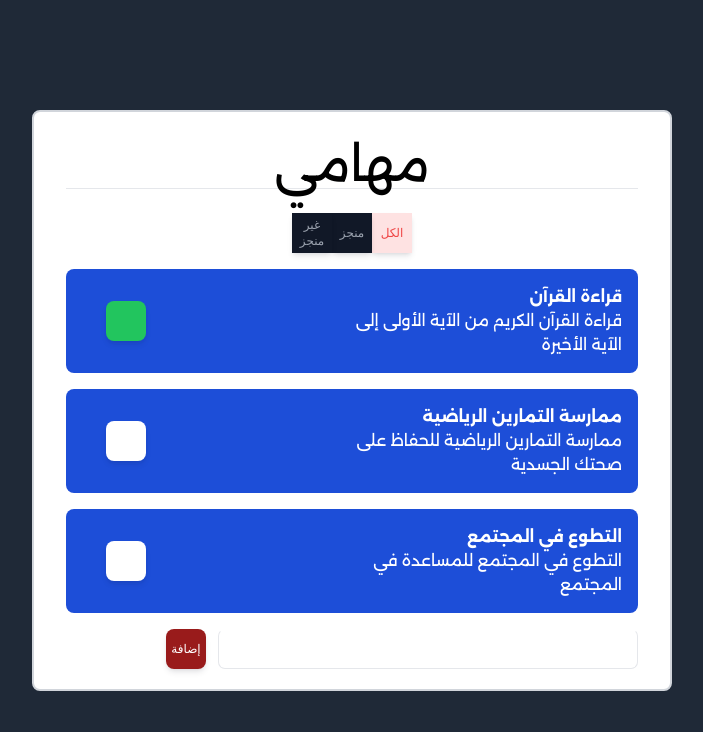
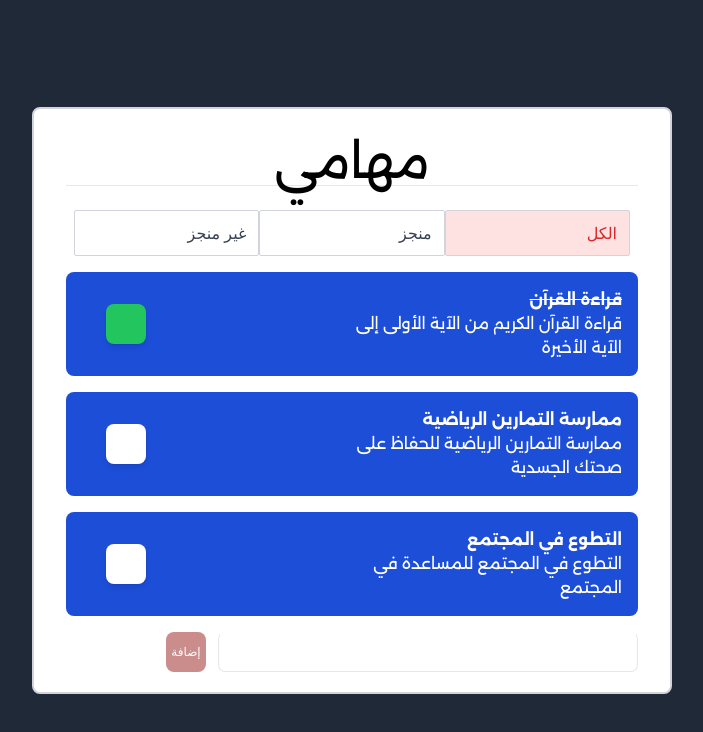
Before and after one commit to Mahmoud-AboHussiba/todo-list, a React (Create React App) app: page / in a window 1280 px wide. Shown: the top 732 px of the page, without its empty margins (288-991 px from the left). Built offline with nearby package versions, Linux system fonts and the light colour scheme; some icons are missing.

Commit message:
use local storage

```diff
--- a/src/App.css
+++ b/src/App.css
@@ -29,3 +29,10 @@
   font-weight: 300;
 }
 /* Custom Fonts */
+
+.filter-item {
+  border: color(rgb(50, 50, 121)) !important;
+}
+.filter-item::selection {
+  background-color: #701515 !important;
+}
--- a/src/App.js
+++ b/src/App.js
@@ -34,7 +34,7 @@ function App() {
     <TodosContext.Provider value={{todos, setTodos}}>
     <div
       dir="rtl"
-      className="font-alexandria font-normal bg-gray-800 min-h-screen flex justify-center items-center"
+      className="font-alexandria font-normal bg-gray-800 min-h-screen flex justify-center items-center "
     >
       <TodoList />
     </div>
--- a/src/componenets/EditModal.js
+++ b/src/componenets/EditModal.js
@@ -32,6 +32,7 @@ export default function EditModal({ todo }) {
       return t;
     });
     setTodos(newTodos);
+    localStorage.setItem("todos", JSON.stringify(newTodos));
     setOpen(false);
   }
 
--- a/src/componenets/Todo.js
+++ b/src/componenets/Todo.js
@@ -1,5 +1,5 @@
 import React from "react";
-import { EditPencil, Check } from "iconoir-react";
+import { Check } from "iconoir-react";
 import { IconButton } from "@material-tailwind/react";
 import { useContext } from "react";
 import { TodosContext } from "../contexts/todosContext";
@@ -17,6 +17,7 @@ export default function Todo({ todo }) {
       return t;
     });
     setTodos(newTodos);
+    localStorage.setItem("todos", JSON.stringify(newTodos));
   }
 
   const checkClass = todo.isCompleted
@@ -26,11 +27,17 @@ export default function Todo({ todo }) {
   return (
     <>
       {/* Start Task */}
-      <div className=" bg-blue-700 rounded-lg flex flex-row justify-between p-4 hover:transition-all hover:delay-300 hover:py-6">
+      <div className=" bg-blue-700 rounded-lg flex flex-row justify-between p-4 hover:transition-all hover:delay-300 hover:py-6 ">
         {/* Task Data */}
         <div className="basis-1/2 flex flex-row">
           <div className="flex items-right flex-col">
-            <h3 className="font-bold text-white">{todo.title}</h3>
+            <h3
+              className={`font-bold text-white ${
+                todo.isCompleted ? "line-through" : ""
+              }`}
+            >
+              {todo.title}
+            </h3>
             <p className="text-white">{todo.description}</p>
           </div>
         </div>
--- a/src/componenets/TodoList.js
+++ b/src/componenets/TodoList.js
@@ -1,21 +1,35 @@
 import React from "react";
-import { IconButton, Input } from "@material-tailwind/react";
+import { IconButton, Input, List, ListItem } from "@material-tailwind/react";
 import Todo from "./Todo";
 import { v4 as uuidv4 } from "uuid";
-import { useState, useContext } from "react";
+import { useState, useContext, useEffect } from "react";
 import { TodosContext } from "../contexts/todosContext";
-
-
-
 
 export default function TodoList() {
   const { todos, setTodos } = useContext(TodosContext);
   const [titleInput, setTitleInput] = useState("");
+  const [statusFilter, setStatusFilter] = useState("all");
 
+  const filteredTodos = todos.filter((todo) => {
+    if (statusFilter === "completed") {
+      return todo.isCompleted;
+    } else if (statusFilter === "notCompleted") {
+      return !todo.isCompleted;
+    } else {
+      return true;
+    }
+  });
 
-  const todosJsx = todos.map((todo) => (
+  const todosJsx = filteredTodos.map((todo) => (
     <Todo key={todo.id} todo={todo} />
   ));
+
+  useEffect(() => {
+    const todos = JSON.parse(localStorage.getItem("todos"));
+    if (todos) {
+      setTodos(todos);
+    }
+  }, []);
 
   function handleAddClick(e) {
     e.preventDefault();
@@ -26,47 +40,44 @@ export default function TodoList() {
       isCompleted: false,
     };
     setTodos([...todos, newTodo]);
+    localStorage.setItem("todos", JSON.stringify([...todos, newTodo]));
     setTitleInput("");
   }
 
   return (
-    <div className="container size-6/12 py-5 bg-white rounded-lg border-2 border-gray-300">
+    <div className="container size-6/12 py-5 bg-white rounded-lg border-2 border-gray-300 scroll-m-2 ">
       <div className="py-2">
         <h1 className="text-5xl text-center">مهامي</h1>
         <hr></hr>
       </div>
 
       {/* Start Nav */}
-      <ul className="flex justify-center py-4">
-        <li>
-          <IconButton
-            variant="outline"
-            className="px-2 border-gray-400 bg-red-100 text-red-500 hover:bg-slate-200 hover:text-gray-400  rounded-none"
+      <List className="flex justify-center py-4 flex-row gap-0" value={statusFilter}>
+        {[
+          { label: "الكل", value: "all" },
+          { label: "منجز", value: "completed" },
+          { label: "غير منجز", value: "notCompleted" },
+        ].map((item) => (
+          <ListItem
+            key={item.value}
+            onClick={() => setStatusFilter(item.value)}
+            className={`border border-gray-300 rounded-sm
+        ${
+          statusFilter === item.value
+            ? "bg-red-100 text-red-600 font-semibold"
+            : "text-gray-700 hover:bg-gray-100"
+        }`}
           >
-            الكل
-          </IconButton>
-        </li>
-        <li>
-          <IconButton
-            variant="outline"
-            className="px-2 border-gray-400 hover:bg-slate-200 hover:text-gray-400 text-gray-400 rounded-none"
-          >
-            منجز
-          </IconButton>
-        </li>
-        <li>
-          <IconButton
-            variant="outline"
-            className="px-2 border-gray-400 hover:bg-slate-200 hover:text-gray-400 text-gray-400 rounded-none"
-          >
-            غير منجز
-          </IconButton>
-        </li>
-      </ul>
+            {item.label}
+          </ListItem>
+        ))}
+      </List>
       {/* End Nav */}
 
       {/* Start Tasks List */}
-      <div className="flex flex-col gap-4  ">{todosJsx}</div>
+      <div className="flex flex-col gap-4  max-h-96 overflow-y-auto">
+        {todosJsx}
+      </div>
       {/* End Tasks List */}
 
       {/* Start Add Task */}
@@ -84,6 +95,7 @@ export default function TodoList() {
             type="submit"
             className="w-full bg-red-800"
             onClick={handleAddClick}
+            disabled={!titleInput}
           >
             إضافة
           </IconButton>
```
